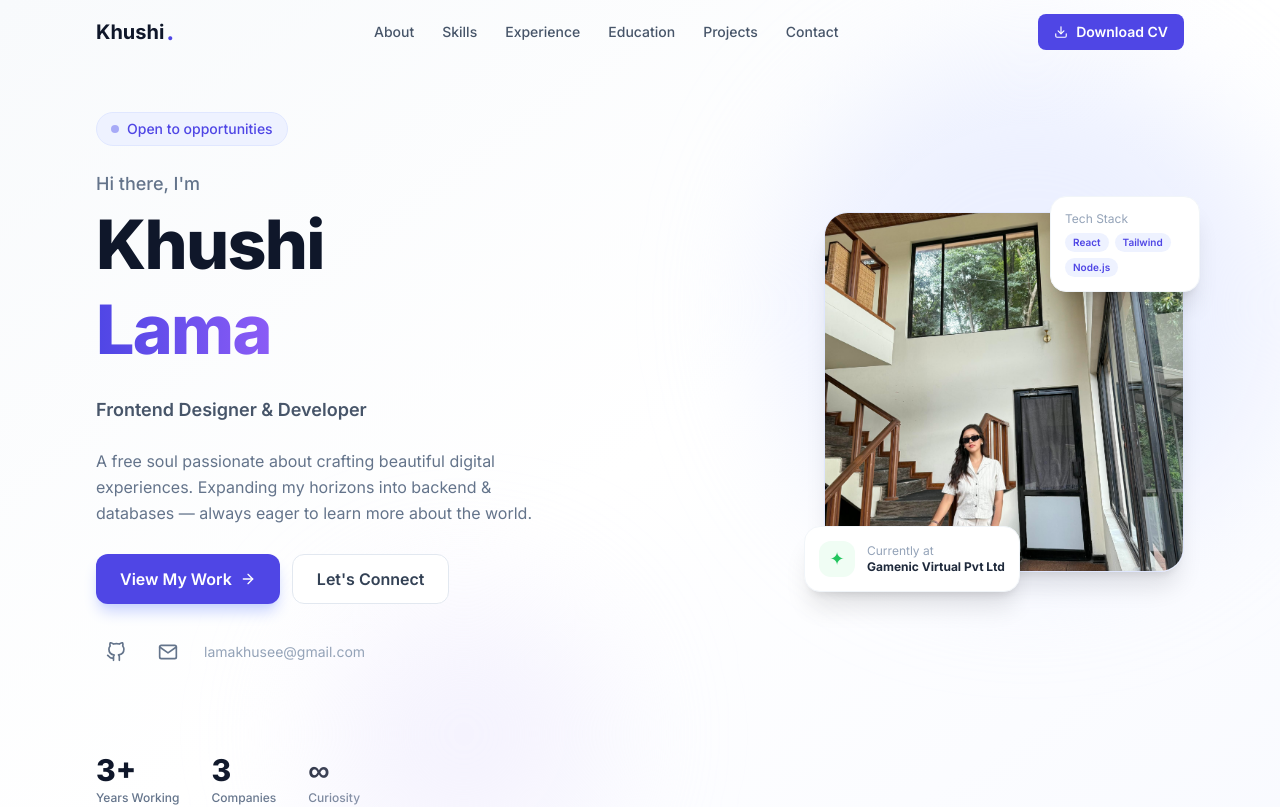
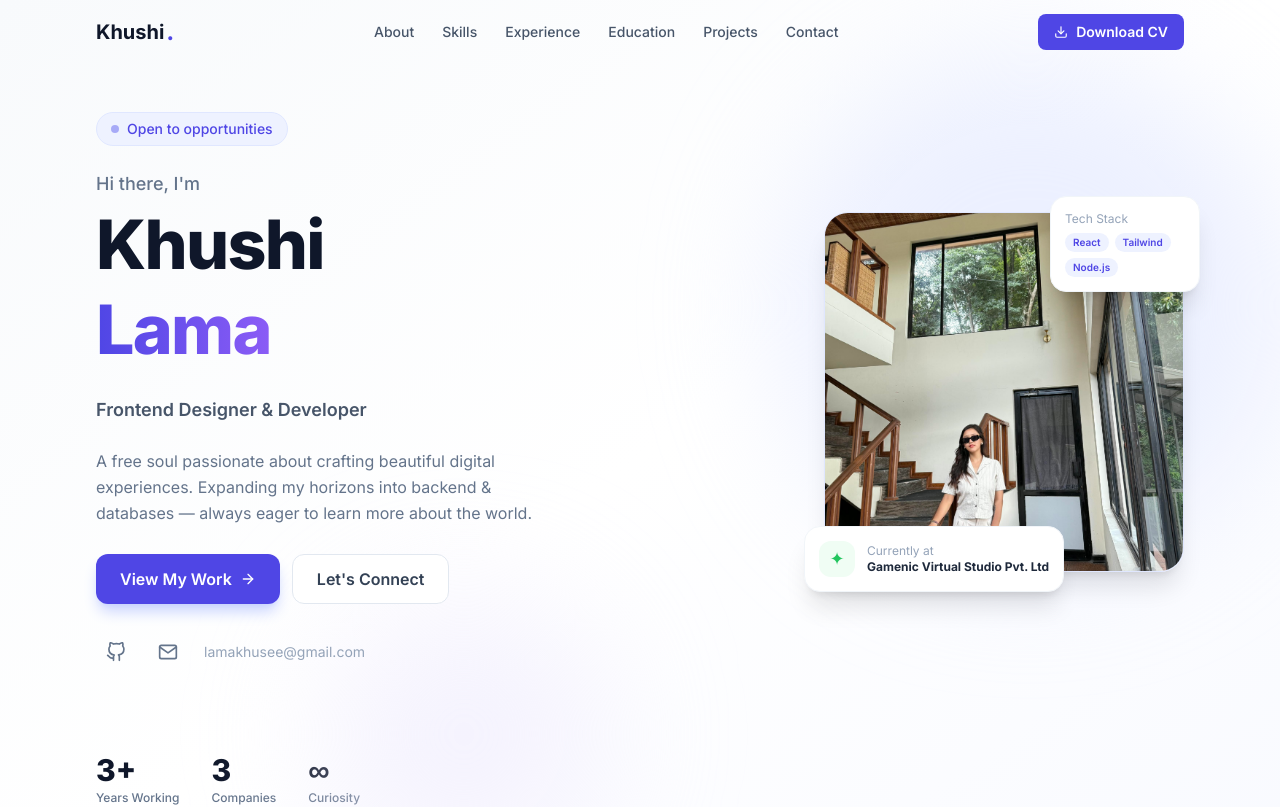
Before and after one commit to Khushilama/Portfolio, a React (Vite) app in the folder client/: page / in a window 1280 px wide. Shown: the top 807 px of the page. Built offline with nearby package versions, Linux system fonts and the light colour scheme.

Commit message:
Update company names for Gamenic and Papercloud

```diff
--- a/client/src/components/CVDocument.jsx
+++ b/client/src/components/CVDocument.jsx
@@ -187,7 +187,7 @@ const CVDocument = forwardRef(function CVDocument(_props, ref) {
                 <span style={s.entryTitle}>Frontend Developer</span>
                 <span style={s.entryPeriod}>2024 — Present</span>
               </div>
-              <p style={s.entryCompany}>Gamenic Virtual Pvt Ltd</p>
+              <p style={s.entryCompany}>Gamenic Virtual Studio Pvt. Ltd</p>
               <div style={s.bullet}><span style={s.dot}/><span>Building responsive UIs with React and Tailwind CSS.</span></div>
               <div style={s.bullet}><span style={s.dot}/><span>Translating Figma designs into pixel-perfect components.</span></div>
               <div style={s.bullet}><span style={s.dot}/><span>Collaborating with design and backend teams.</span></div>
@@ -198,7 +198,7 @@ const CVDocument = forwardRef(function CVDocument(_props, ref) {
                 <span style={s.entryTitle}>Accountant</span>
                 <span style={s.entryPeriod}>2023 — 2024</span>
               </div>
-              <p style={s.entryCompany}>Papercloud</p>
+              <p style={s.entryCompany}>Paper Cloud Pvt. Ltd</p>
               <div style={s.bullet}><span style={s.dot}/><span>Managed financial records and monthly reconciliations.</span></div>
               <div style={s.bullet}><span style={s.dot}/><span>Maintained structured digital tracking and reporting.</span></div>
             </div>
--- a/client/src/components/Experience.jsx
+++ b/client/src/components/Experience.jsx
@@ -4,7 +4,7 @@ import { useInView } from '../hooks/useInView';
 const experiences = [
   {
     role: 'Frontend Developer',
-    company: 'Gamenic Virtual Pvt Ltd',
+    company: 'Gamenic Virtual Studio Pvt. Ltd',
     period: '2024 — Present',
     type: 'Full-time',
     location: 'On-site',
@@ -17,7 +17,7 @@ const experiences = [
   },
   {
     role: 'Accountant',
-    company: 'Papercloud',
+    company: 'Paper Cloud Pvt. Ltd',
     period: '2023 — 2024',
     type: 'Full-time',
     location: 'On-site',
--- a/client/src/components/Hero.jsx
+++ b/client/src/components/Hero.jsx
@@ -109,7 +109,7 @@ export default function Hero({ onDownloadCV }) {
                   </div>
                   <div>
                     <p className="text-xs text-slate-400">Currently at</p>
-                    <p className="text-xs font-bold text-slate-800">Gamenic Virtual Pvt Ltd</p>
+                    <p className="text-xs font-bold text-slate-800">Gamenic Virtual Studio Pvt. Ltd</p>
                   </div>
                 </div>
               </div>
```
